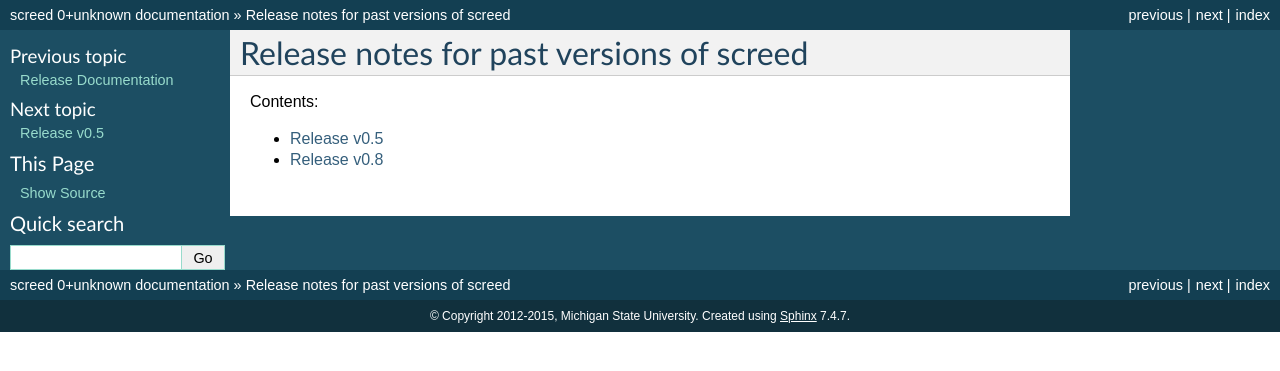
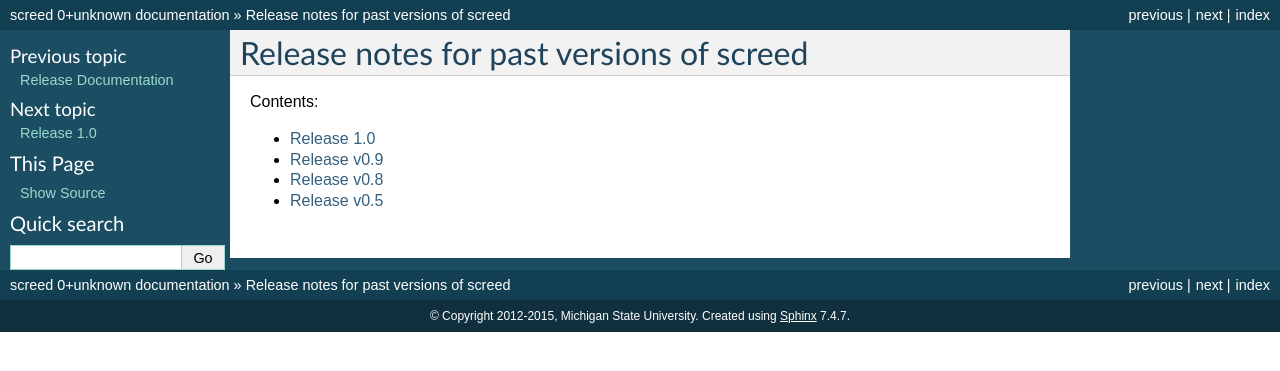
Before and after one commit to dib-lab/screed, a Sphinx documentation site: the page built from doc/release-notes/index.rst, in a window 1280 px wide. Shown: the top 371 px of the page. Built offline with Sphinx 7.4.7, drawn with Linux system fonts in a browser that asks for light colours; some of the changed lines change nothing that is shown.

Commit message:
Fix release notes generation; add recommonmark dependency

```diff
--- a/doc/conf.py
+++ b/doc/conf.py
@@ -14,6 +14,8 @@
 
 import sys
 import os
+
+from recommonmark.parser import CommonMarkParser
 
 # If extensions (or modules to document with autodoc) are in another directory,
 # add these directories to sys.path here. If the directory is relative to the
@@ -32,8 +34,12 @@
 # Add any paths that contain templates here, relative to this directory.
 templates_path = ['_templates']
 
+source_parsers = {
+    '.md': CommonMarkParser,
+}
+
 # The suffix of source filenames.
-source_suffix = '.rst'
+source_suffix = ['.rst', '.md']
 
 # The encoding of source files.
 # source_encoding = 'utf-8-sig'
--- a/doc/release-notes/index.rst
+++ b/doc/release-notes/index.rst
@@ -8,5 +8,7 @@
 .. toctree::
    :maxdepth: 1
 
+   RELEASE-1.0
+   RELEASE-0.9
+   RELEASE-0.8
    RELEASE-0.5
-   RELEASE-0.8
```
Also changed, not shown: 1 other file.
